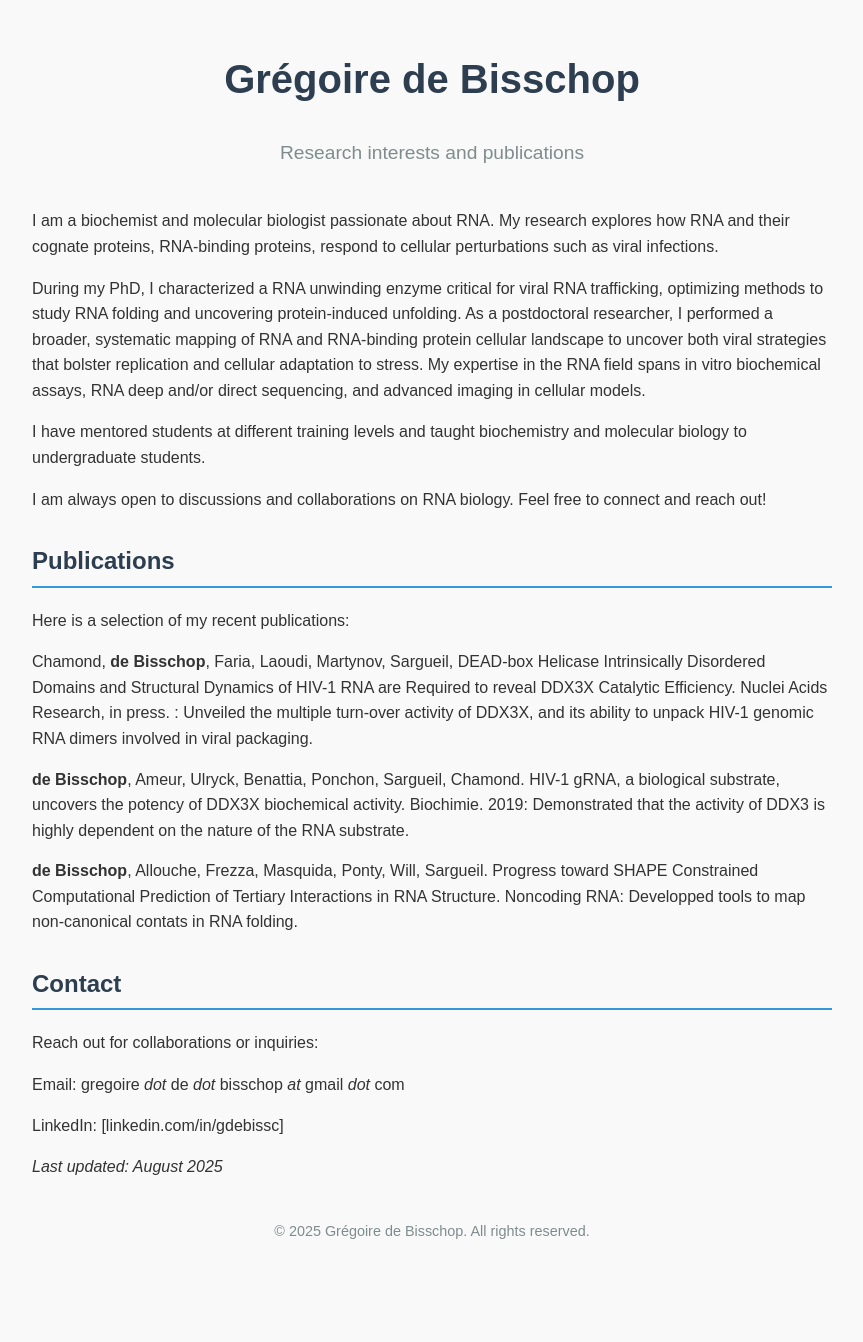
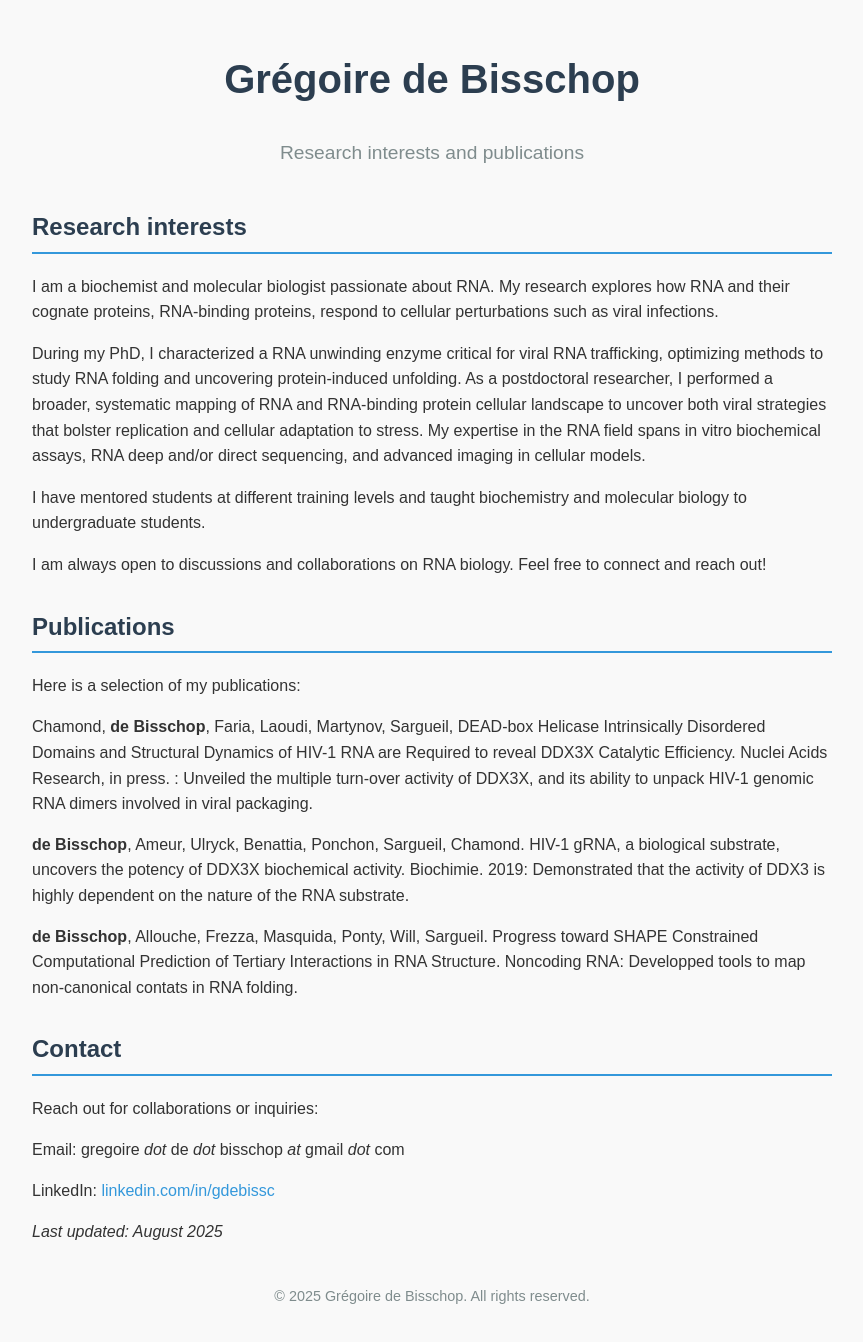
Before and after one commit to gdebissc/gdebissc.github.io, a Jekyll site: the page built from index.md, in a window 1280 px wide. Shown: the whole page, without its empty margins (208-1071 px from the left). Built offline with Jekyll 4.4.1, drawn with Linux system fonts in a browser that asks for light colours; before the commit the page ends 1277 px from its top, so only the background shows below that.

Commit message:
Update index.md

```diff
--- a/index.md
+++ b/index.md
@@ -2,6 +2,8 @@
 layout: default
 title: Research Portfolio
 ---
+
+## Research interests
 
 I am a biochemist and molecular biologist passionate about RNA. My research explores how RNA and their cognate proteins, RNA-binding proteins, respond to cellular perturbations such as viral infections.
 
@@ -14,7 +16,7 @@ I am always open to discussions and collaborations on RNA biology. Feel free to
 
 ## Publications
 
-Here is a selection of my recent publications:
+Here is a selection of my publications:
 
 - Chamond, **de Bisschop**, Faria, Laoudi, Martynov, Sargueil, DEAD-box Helicase Intrinsically Disordered Domains and Structural Dynamics of HIV-1 RNA are Required to reveal DDX3X Catalytic Efficiency. Nuclei Acids Research, in press. : Unveiled the multiple turn-over activity of DDX3X, and its ability to unpack HIV-1 genomic RNA dimers involved in viral packaging.
 - **de Bisschop**, Ameur, Ulryck, Benattia, Ponchon, Sargueil, Chamond. HIV-1 gRNA, a biological substrate, uncovers the potency of DDX3X biochemical activity. Biochimie. 2019: Demonstrated that the activity of DDX3 is highly dependent on the nature of the RNA substrate.
@@ -24,6 +26,6 @@ Here is a selection of my recent publications:
 
 Reach out for collaborations or inquiries:
 - Email: gregoire *dot* de *dot* bisschop *at* gmail *dot* com
-- LinkedIn: [linkedin.com/in/gdebissc]
+- LinkedIn: [linkedin.com/in/gdebissc](linkedin.com/in/gdebissc)
 
 *Last updated: August 2025*
```
